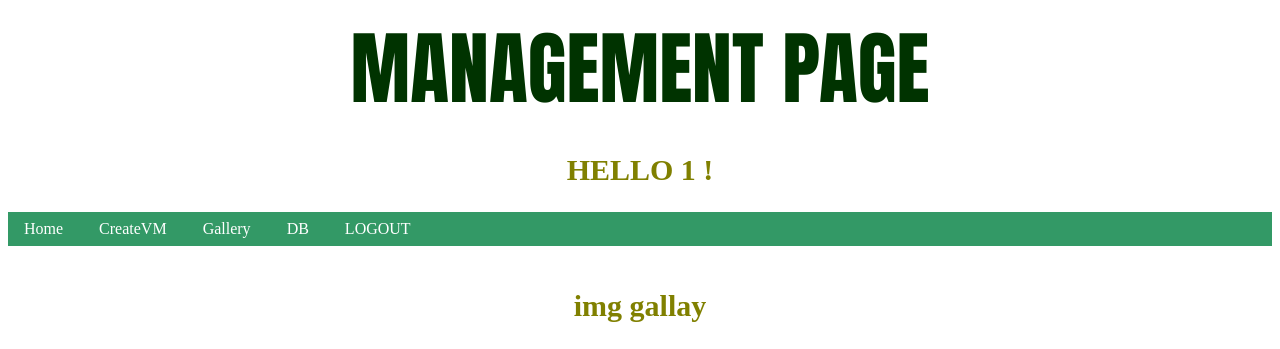
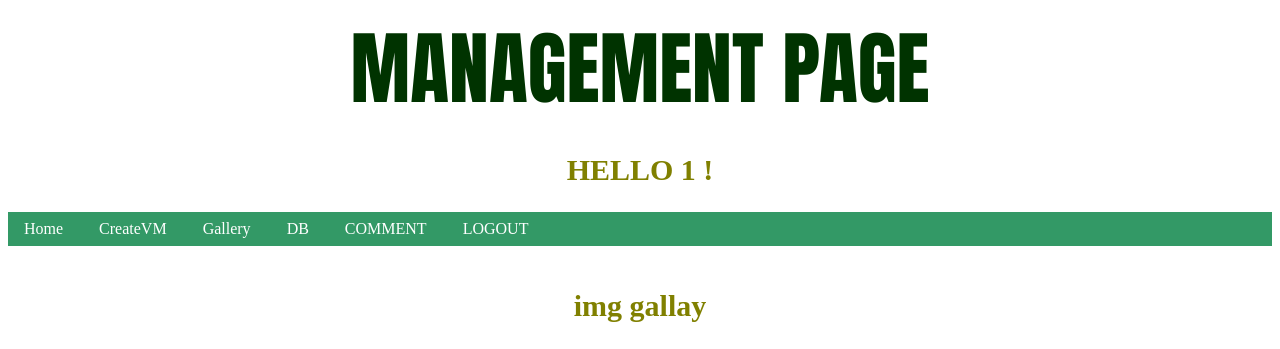
Before and after one commit to wocheon/KVM_php, a PHP site: page /gallery.php in a window 1280 px wide. Shown: the top 349 px of the page. Run offline with PHP 8.4, Linux system fonts and the light colour scheme; the visitor is signed in with stand-in values (Sample User, id 1).

Commit message:
Update menu.php

```diff
--- a/include/menu.php
+++ b/include/menu.php
@@ -15,6 +15,7 @@
         <li><a href="instance.php">CreateVM</a></li>
         <li><a href="gallery.php">Gallery</a></li>
         <li><a href="mysqlcon.php">DB</a></li>
+        <li><a href="comment.php">COMMENT</a></li>
         <li><a href="index.html">LOGOUT</a></li>
 
         </ul><br>
```
